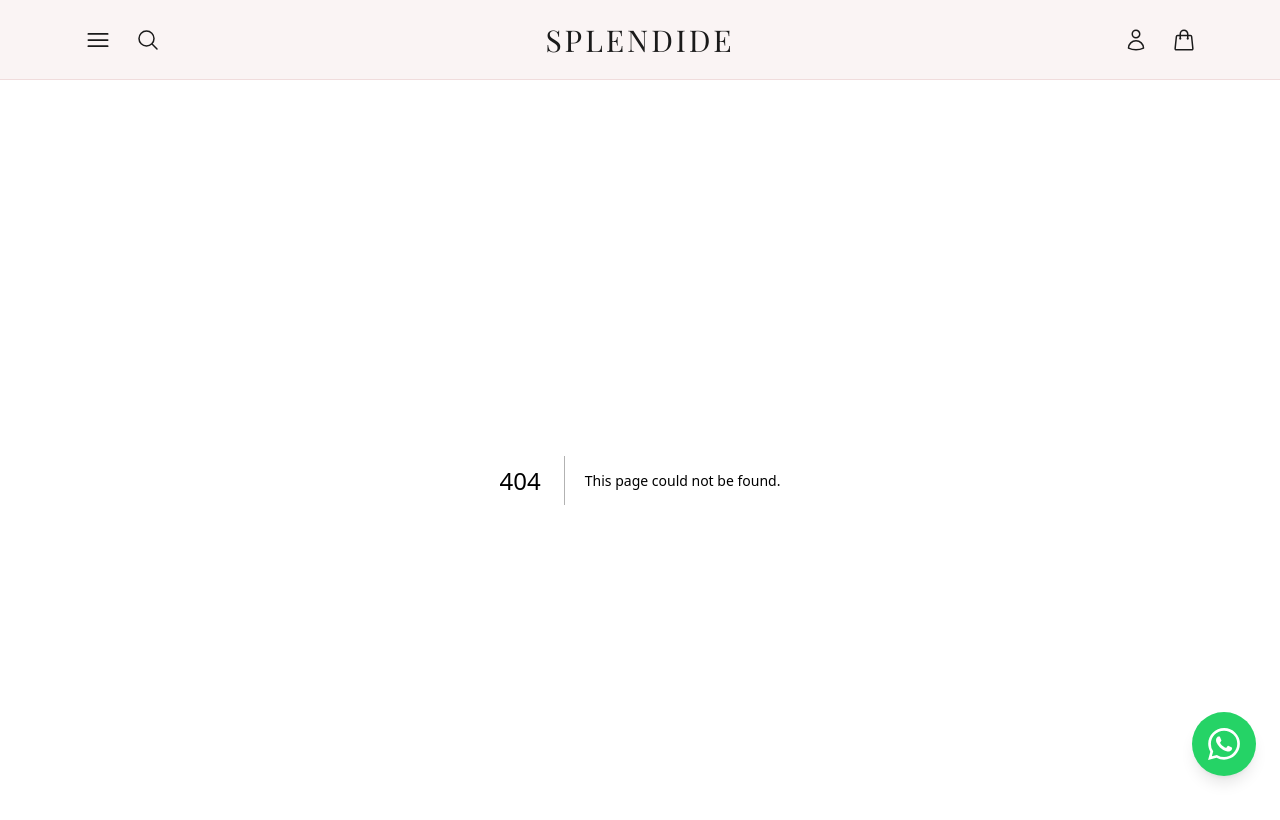
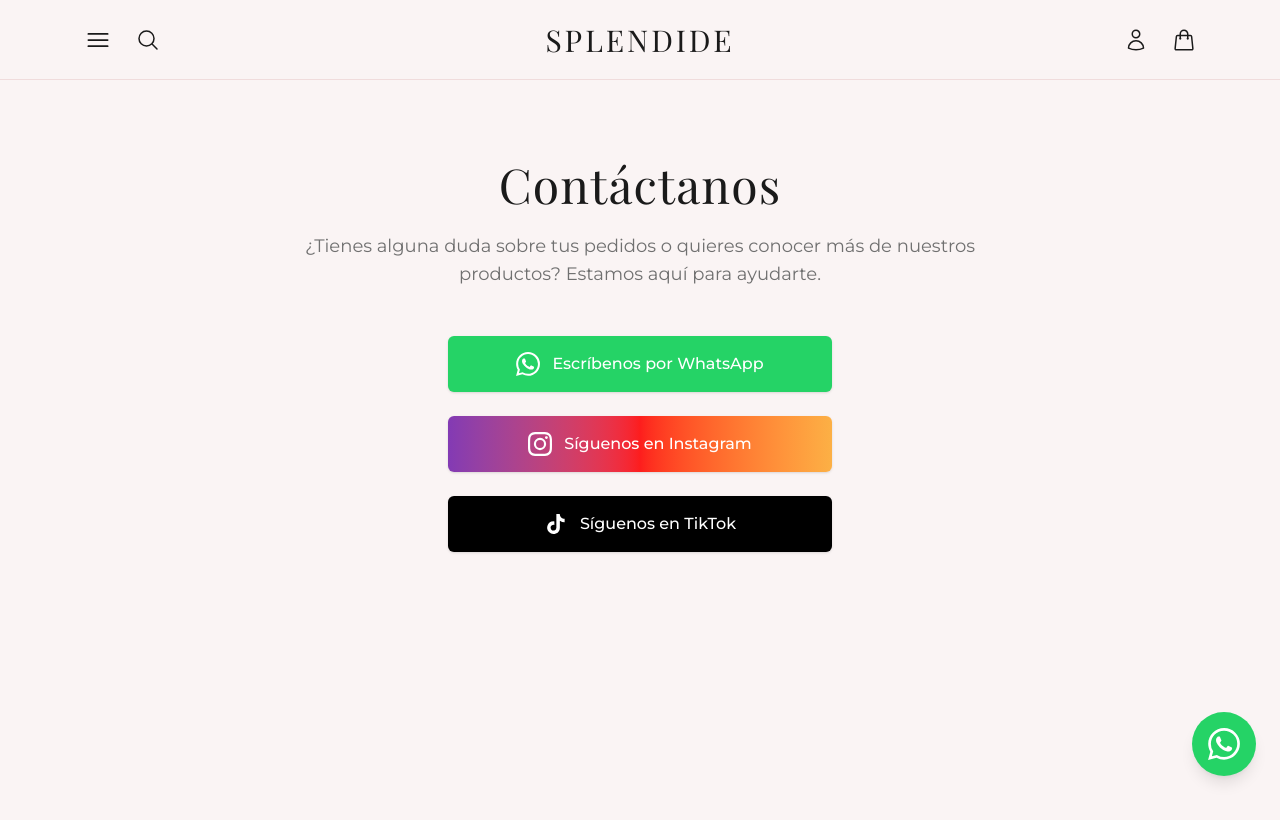
Before and after one commit to Dubey888/splendide-web, a Next.js app: page /contacto in a window 1280 px wide. Before the commit this address had no page. Shown: the top 820 px of the page. Built offline with nearby package versions, Linux system fonts and the light colour scheme.

Commit message:
Actualizar funcionamiento componentes

```diff
--- /dev/null
+++ b/app/colecciones/all/page.tsx
@@ -0,0 +1,118 @@
+// app/colecciones/all/page.tsx
+import Image from "next/image";
+import Link from "next/link";
+
+interface Producto {
+  Codigo: string;
+  Producto: string;
+  Categoria: string;
+  Precio_Venta: number;
+  Stock: number;
+  URL_Imagen: string;
+  Handle: string;
+}
+
+const generarHandle = (nombre: string) => {
+  return nombre.toLowerCase().replace(/[^a-z0-9]+/g, '-').replace(/(^-|-$)+/g, '');
+};
+
+async function getProductos(): Promise<Producto[]> {
+  const urlApi = "https://app-23c8f020-a783-451d-b1cf-b48a15a79604.cleverapps.io/index.php?accion=obtener_catalogo_web";
+  try {
+    const res = await fetch(urlApi, { cache: 'no-store' });
+    const json = await res.json();
+    return json.data || [];
+  } catch (error) {
+    return [];
+  }
+}
+
+export default async function CatalogoCompleto() {
+  const productos = await getProductos();
+
+  const productosConImagen = productos.filter(
+    (item) => item.URL_Imagen && item.URL_Imagen.trim() !== ""
+  );
+
+  const productosAgrupados = Object.values(
+    productosConImagen.reduce((acc: any, item) => {
+      const handleFinal = (item.Handle && item.Handle.trim() !== "") ? item.Handle : generarHandle(item.Producto);
+      if (!acc[handleFinal]) {
+        acc[handleFinal] = { ...item, HandleFinal: handleFinal, Variantes: [] };
+      }
+      acc[handleFinal].Variantes.push(item);
+      return acc;
+    }, {})
+  );
+
+  return (
+    <div className="min-h-screen bg-[#FAF4F4] text-[#1A1A1A] font-sans pb-20">
+
+      {/* HEADER DEL CATÁLOGO */}
+      <header className="relative w-full h-[300px] md:h-[400px] flex items-center justify-center overflow-hidden">
+        {/* Puedes cambiar esta imagen por otra si quieres una distinta al inicio */}
+        <Image
+          src="/portada.jpeg"
+          alt="Catálogo Splendide"
+          fill
+          priority
+          className="object-cover object-center"
+        />
+        <div className="absolute inset-0 bg-[#1A1A1A]/40" />
+        <div className="relative text-center px-4 text-white">
+          <h1 className="text-4xl md:text-5xl font-serif drop-shadow-lg mb-2">Nuestro Catálogo</h1>
+          <p className="text-sm md:text-base uppercase tracking-[0.2em] opacity-90 drop-shadow-md">
+            Todos los productos disponibles
+          </p>
+        </div>
+      </header>
+
+      {/* REJILLA DE PRODUCTOS */}
+      <main className="w-full max-w-[1600px] mx-auto px-6 md:px-12 lg:px-20 py-16">
+
+        {/* Barra de utilidades (Filtros y Contador) */}
+        <div className="flex items-center justify-between border-b border-[#D7A1A4]/30 pb-4 mb-10">
+          <p className="text-[#707070] text-sm uppercase tracking-widest">
+            {productosAgrupados.length} Productos
+          </p>
+          <div className="text-[#707070] text-sm flex items-center gap-2 cursor-pointer hover:text-[#D7A1A4] transition-colors">
+            Filtrar y Ordenar
+            <svg className="w-4 h-4" fill="none" stroke="currentColor" strokeWidth="1.5" viewBox="0 0 24 24">
+              <path strokeLinecap="round" strokeLinejoin="round" d="M19.5 8.25l-7.5 7.5-7.5-7.5" />
+            </svg>
+          </div>
+        </div>
+
+        {/* Productos */}
+        <div className="grid grid-cols-2 md:grid-cols-3 lg:grid-cols-4 xl:grid-cols-5 gap-x-6 lg:gap-x-10 gap-y-14">
+          {productosAgrupados.map((item: any) => {
+            const imagenes = item.URL_Imagen ? item.URL_Imagen.split(",") : [];
+            const imagenPrincipal = imagenes[0] || null;
+            const cantidadVariantes = item.Variantes.length;
+
+            return (
+              <Link href={`/producto/${item.HandleFinal}`} key={item.HandleFinal} className="group cursor-pointer block">
+                <div className="aspect-[3/4] bg-white rounded-md overflow-hidden mb-4 relative shadow-sm border border-[#D7A1A4]/20">
+                  {imagenPrincipal && (
+                    <img src={imagenPrincipal} alt={item.Producto} className="object-cover w-full h-full group-hover:scale-105 transition-transform duration-500" />
+                  )}
+                </div>
+                <h3 className="font-medium text-[#1A1A1A] text-sm transition-colors group-hover:text-[#D7A1A4] line-clamp-2 min-h-[40px]">
+                  {item.Producto}
+                </h3>
+                <p className="text-[#1A1A1A] font-semibold mt-2">
+                  ${Number(item.Precio_Venta).toLocaleString('es-CO')}
+                </p>
+                {cantidadVariantes > 1 ? (
+                  <span className="text-[10px] text-[#707070] uppercase tracking-widest block mt-2">{cantidadVariantes} Opciones disponibles</span>
+                ) : (
+                  <span className="text-[10px] text-[#707070] uppercase tracking-widest block mt-2">Stock: {item.Stock}</span>
+                )}
+              </Link>
+            );
+          })}
+        </div>
+      </main>
+    </div>
+  );
+}
--- /dev/null
+++ b/app/contacto/page.tsx
@@ -0,0 +1,61 @@
+// app/contacto/page.tsx
+import Link from "next/link";
+
+export default function Contacto() {
+  const numeroWhatsApp = "573000000000"; // Reemplaza con tu número
+  const mensajeWa = "¡Hola Splendide! Necesito ayuda con mi compra web.";
+  const enlaceWa = `https://wa.me/${numeroWhatsApp}?text=${encodeURIComponent(mensajeWa)}`;
+
+  return (
+    <div className="min-h-screen bg-[#FAF4F4] text-[#1A1A1A] font-sans pb-20">
+      <div className="max-w-3xl mx-auto px-6 py-20 text-center">
+
+        <h1 className="text-4xl md:text-5xl font-serif tracking-wide mb-6">Contáctanos</h1>
+        <p className="text-[#707070] text-base md:text-lg mb-12">
+          ¿Tienes alguna duda sobre tus pedidos o quieres conocer más de nuestros productos? Estamos aquí para ayudarte.
+        </p>
+
+        <div className="flex flex-col gap-6 max-w-sm mx-auto">
+          {/* Botón WhatsApp */}
+          <a
+            href={enlaceWa}
+            target="_blank"
+            rel="noreferrer"
+            className="flex items-center justify-center gap-3 w-full bg-[#25D366] text-white py-4 rounded-md font-medium hover:bg-[#20b858] transition-colors shadow-sm"
+          >
+            <svg className="w-6 h-6" fill="currentColor" viewBox="0 0 24 24">
+              <path d="M17.472 14.382c-.297-.149-1.758-.867-2.03-.967-.273-.099-.471-.148-.67.15-.197.297-.767.966-.94 1.164-.173.199-.347.223-.644.075-.297-.15-1.255-.463-2.39-1.475-.883-.788-1.48-1.761-1.653-2.059-.173-.297-.018-.458.13-.606.134-.133.298-.347.446-.52.149-.174.198-.298.298-.497.099-.198.05-.371-.025-.52-.075-.149-.669-1.612-.916-2.207-.242-.579-.487-.5-.669-.51-.173-.008-.371-.01-.57-.01-.198 0-.52.074-.792.372-.272.297-1.04 1.016-1.04 2.479 0 1.462 1.065 2.875 1.213 3.074.149.198 2.096 3.2 5.077 4.487.709.306 1.262.489 1.694.625.712.227 1.36.195 1.871.118.571-.085 1.758-.719 2.006-1.413.248-.694.248-1.289.173-1.413-.074-.124-.272-.198-.57-.347m-5.421 7.403h-.004a9.87 9.87 0 01-5.031-1.378l-.361-.214-3.741.982.998-3.648-.235-.374a9.86 9.86 0 01-1.51-5.26c.001-5.45 4.436-9.884 9.888-9.884 2.64 0 5.122 1.03 6.988 2.898a9.825 9.825 0 012.893 6.994c-.003 5.45-4.437 9.884-9.885 9.884m8.413-18.297A11.815 11.815 0 0012.05 0C5.495 0 .16 5.335.157 11.892c0 2.096.547 4.142 1.588 5.945L.057 24l6.305-1.654a11.882 11.882 0 005.683 1.448h.005c6.554 0 11.89-5.335 11.893-11.893a11.821 11.821 0 00-3.48-8.413Z"/>
+            </svg>
+            Escríbenos por WhatsApp
+          </a>
+
+          {/* Botón Instagram */}
+          <a
+            href="https://www.instagram.com/splendide.co?igsh=NXJsbWN4bXpyaXB5"
+            target="_blank"
+            rel="noreferrer"
+            className="flex items-center justify-center gap-3 w-full bg-gradient-to-r from-[#833ab4] via-[#fd1d1d] to-[#fcb045] text-white py-4 rounded-md font-medium hover:opacity-90 transition-opacity shadow-sm"
+          >
+            <svg className="w-6 h-6" fill="currentColor" viewBox="0 0 24 24">
+              <path d="M12 2.163c3.204 0 3.584.012 4.85.07 3.252.148 4.771 1.691 4.919 4.919.058 1.265.069 1.645.069 4.849 0 3.205-.012 3.584-.069 4.849-.149 3.225-1.664 4.771-4.919 4.919-1.266.058-1.644.07-4.85.07-3.204 0-3.584-.012-4.849-.07-3.26-.149-4.771-1.699-4.919-4.92-.058-1.265-.07-1.644-.07-4.849 0-3.204.013-3.583.07-4.849.149-3.227 1.664-4.771 4.919-4.919 1.266-.057 1.645-.069 4.849-.069zM12 0C8.741 0 8.333.014 7.053.072 2.695.272.273 2.69.073 7.052.014 8.333 0 8.741 0 12c0 3.259.014 3.668.072 4.948.2 4.358 2.618 6.78 6.98 6.98C8.333 23.986 8.741 24 12 24c3.259 0 3.668-.014 4.948-.072 4.354-.2 6.782-2.618 6.979-6.98.059-1.28.073-1.689.073-4.948 0-3.259-.014-3.667-.072-4.947-.196-4.354-2.617-6.78-6.979-6.98C15.668.014 15.259 0 12 0zm0 5.838a6.162 6.162 0 100 12.324 6.162 6.162 0 000-12.324zM12 16a4 4 0 110-8 4 4 0 010 8zm6.406-11.845a1.44 1.44 0 100 2.881 1.44 1.44 0 000-2.881z"/>
+            </svg>
+            Síguenos en Instagram
+          </a>
+
+          {/* Botón TikTok */}
+          <a
+            href="https://www.tiktok.com/@splendide.co?_r=1&_t=ZS-97qMsNilZyM"
+            target="_blank"
+            rel="noreferrer"
+            className="flex items-center justify-center gap-3 w-full bg-[#000000] text-white py-4 rounded-md font-medium hover:bg-[#1A1A1A] transition-colors shadow-sm"
+          >
+            <svg className="w-6 h-6" fill="currentColor" viewBox="0 0 24 24">
+              <path d="M19.59 6.69a4.83 4.83 0 0 1-3.77-4.25V2h-3.45v13.67a2.89 2.89 0 0 1-5.2 1.74 2.89 2.89 0 0 1 2.31-4.64 2.93 2.93 0 0 1 .88.13V9.4a6.84 6.84 0 0 0-1-.05A6.33 6.33 0 0 0 5 20.1a6.34 6.34 0 0 0 10.86-4.43v-7a8.16 8.16 0 0 0 4.77 1.52v-3.4a4.85 4.85 0 0 1-1-.1z"/>
+            </svg>
+            Síguenos en TikTok
+          </a>
+        </div>
+      </div>
+    </div>
+  );
+}
```
